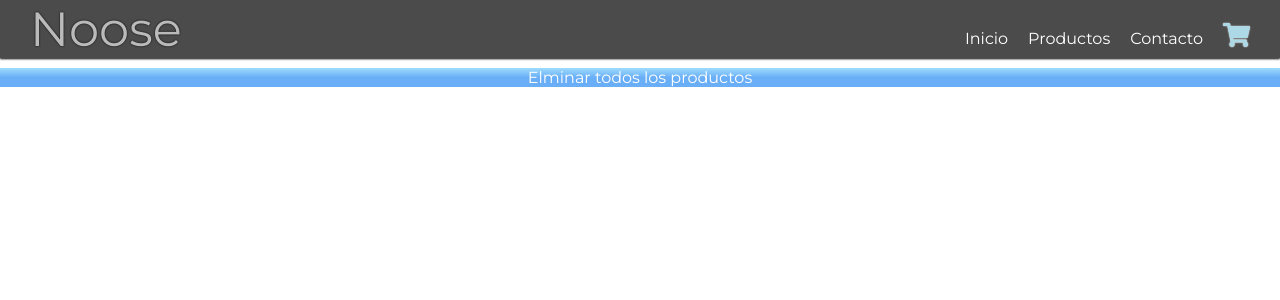
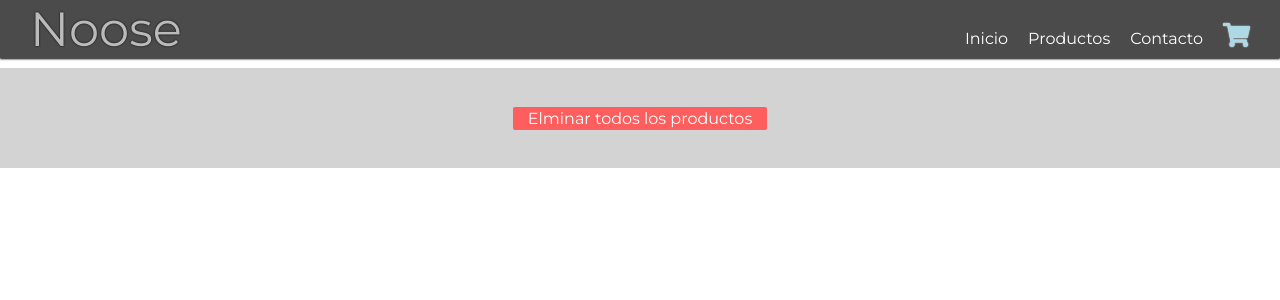
Before and after one commit to LucasMedina-dev/Flame, a React (Create React App) app: page /Cart in a window 1280 px wide. Shown: the top 300 px of the page. Built offline with nearby package versions, Linux system fonts and the light colour scheme; no server answers.

Commit message:
Se agregó boton clear para carrito

```diff
--- a/src/components/Cart/CartContainer.js
+++ b/src/components/Cart/CartContainer.js
@@ -2,7 +2,7 @@ import {useContext} from 'react'
 import {context} from '../Contexts/CartProvider'
 import ItemList from '../ItemListContainer/ItemList'
 
-const CartContainer = (props) => {
+const CartContainer = () => {
     const {dataCart, Clear} = useContext(context)
     console.log(dataCart)
 
@@ -12,7 +12,7 @@ const CartContainer = (props) => {
                 <ItemList products={dataCart}/>
             </div>
             <div className="options">
-                <span className="options_clear" onClick={Clear}>Elminar todos los productos</span>
+                <span className="options_button options_button-red" onClick={Clear}>Elminar todos los productos</span>
             </div>
         </>
 
--- a/src/components/CartWidget.js
+++ b/src/components/CartWidget.js
@@ -3,8 +3,10 @@ import { Link } from "react-router-dom"
 
 const CartWidget = (props) => {
     const [cart, setCartAmount]=useState()
+
     useEffect(() => {
         props.cartAmount && setCartAmount(props.cartAmount)
+        // eslint-disable-next-line
     }, [])
 
     return (
--- a/src/components/Contexts/CartProvider.js
+++ b/src/components/Contexts/CartProvider.js
@@ -23,9 +23,11 @@ const CartProvider = ({children}) => {
             return false
         }
     }
-    const refreshCart=(product, quantity, action)=>{
-        switch (action){
+    const refreshCart=(product, quantity, doAction)=>{
+        // eslint-disable-next-line
+        switch (doAction){
             case "cart":
+                alert(`Se agregaron ${quantity} productos al carrito`)
                 const data= [...dataCart]
                 const copiedProduct= data.find(e=> e.id===product.id)
                 let index= data.findIndex((e)=> e.id===product.id)
--- a/src/components/ItemDetailContainer/ItemDetail.js
+++ b/src/components/ItemDetailContainer/ItemDetail.js
@@ -1,4 +1,4 @@
-import { useState, useContext, useEffect } from 'react'
+import { useState, useEffect } from 'react'
 import ItemCount from '../ItemListContainer/ItemCount'
 
 const ItemDetail = ({product, refreshCart}) => {
--- a/src/components/ItemDetailContainer/ItemDetailContainer.js
+++ b/src/components/ItemDetailContainer/ItemDetailContainer.js
@@ -6,11 +6,12 @@ import { context } from '../Contexts/CartProvider'
 const ItemDetailContainer = () => {
     const {id}= useParams()
     const identifier= parseInt(id)
-    const {refreshCart, isInCart, dataCart, database, readyDatabase}=useContext(context)
+    const {refreshCart, database}=useContext(context)
 
     const [product, setProducts]=useState([])
     useEffect(() => {
         setProducts(database.filter(e=>e.id===identifier)[0])
+        // eslint-disable-next-line
     }, [database])
     if(product){
         return (
--- a/src/components/ItemListContainer/ItemListContainer.js
+++ b/src/components/ItemListContainer/ItemListContainer.js
@@ -3,7 +3,7 @@ import { useState, useEffect, useContext } from 'react'
 import SearchContainer from '../SearchContainer/SearchContainer'
 import { context } from '../Contexts/CartProvider';
 
-const ItemListContainer = (props) => {
+const ItemListContainer = () => {
     const {database}=useContext(context)
     const categories=(["Mother", "Ram", "Procesador", "Video"])
     const [products, setProducts]=useState([])
@@ -17,6 +17,7 @@ const ItemListContainer = (props) => {
         }else{
           setProducts(database.filter(product=> product.category===filter))
         }
+        // eslint-disable-next-line
     },[filter])
 
     if (!products){
--- a/src/styles/css/style.css
+++ b/src/styles/css/style.css
@@ -137,8 +137,12 @@
 .options {
   display: inline-flex;
   width: 100%;
-  background: #60c5fe;
-  background: linear-gradient(180deg, rgba(96, 197, 254, 0.608263) 0%, rgba(8, 122, 241, 0.608263) 50%); }
-  .options .options_clear {
-    margin: 0 auto;
+  background-color: lightgrey;
+  height: 100px; }
+  .options .options_button {
+    margin: auto;
     color: white; }
+  .options .options_button-red {
+    background-color: #ff5e5e;
+    padding: 2px 15px;
+    border-radius: 2px; }
--- a/src/styles/scss/style.scss
+++ b/src/styles/scss/style.scss
@@ -169,10 +169,15 @@
 .options{
     display: inline-flex;
     width: 100%;
-    background: rgb(96,197,254);
-    background: linear-gradient(180deg, rgba(96,197,254,0.6082632882254464) 0%, rgba(8,122,241,0.6082632882254464) 50%);
-    .options_clear{
-        margin: 0 auto;
+    background-color: lightgrey;
+    height: 100px;
+    .options_button{
+        margin: auto;
         color: white;
     }
+    .options_button-red{
+        background-color: #ff5e5e;
+        padding: 2px 15px;
+        border-radius: 2px;
+    }
 }
```
